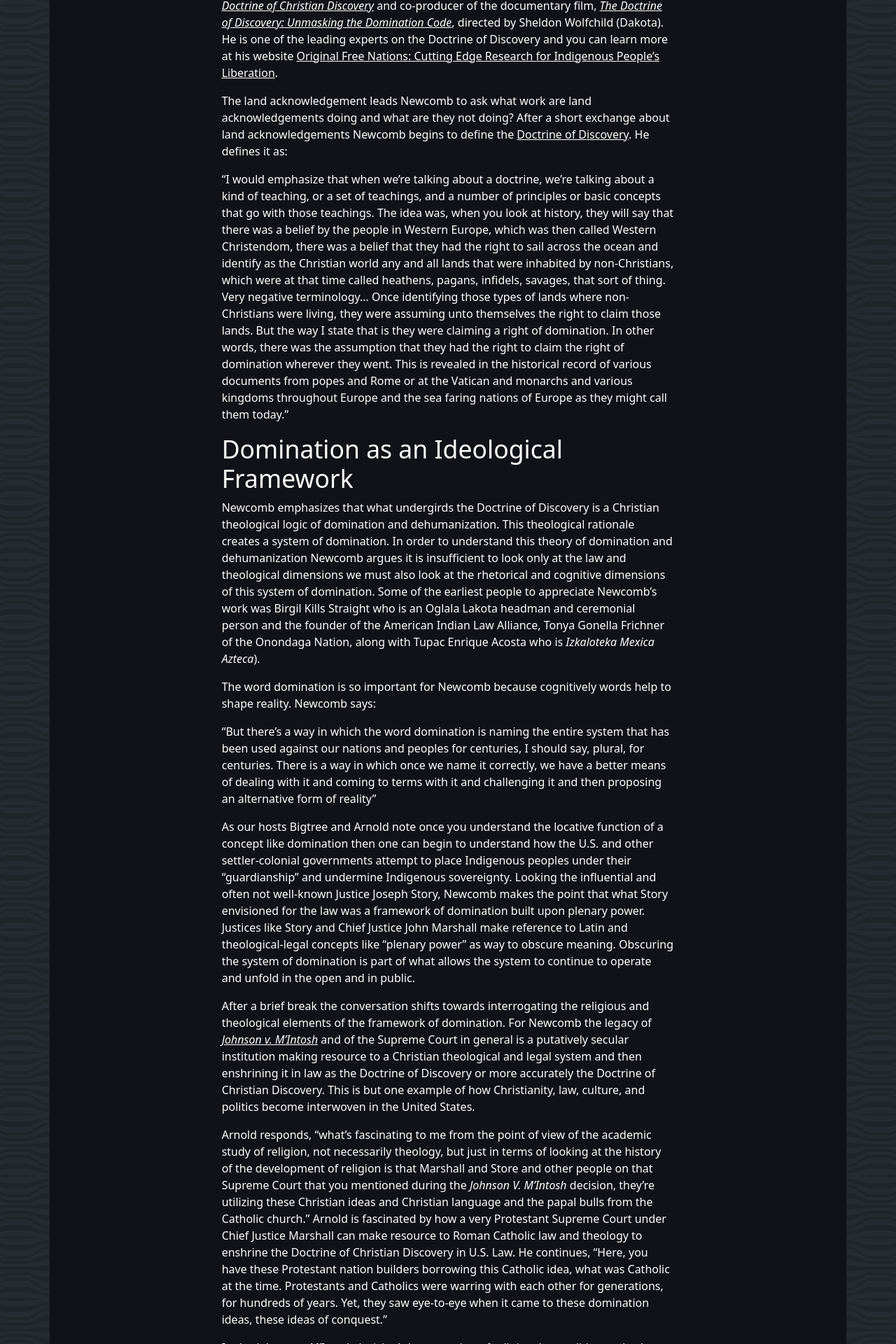
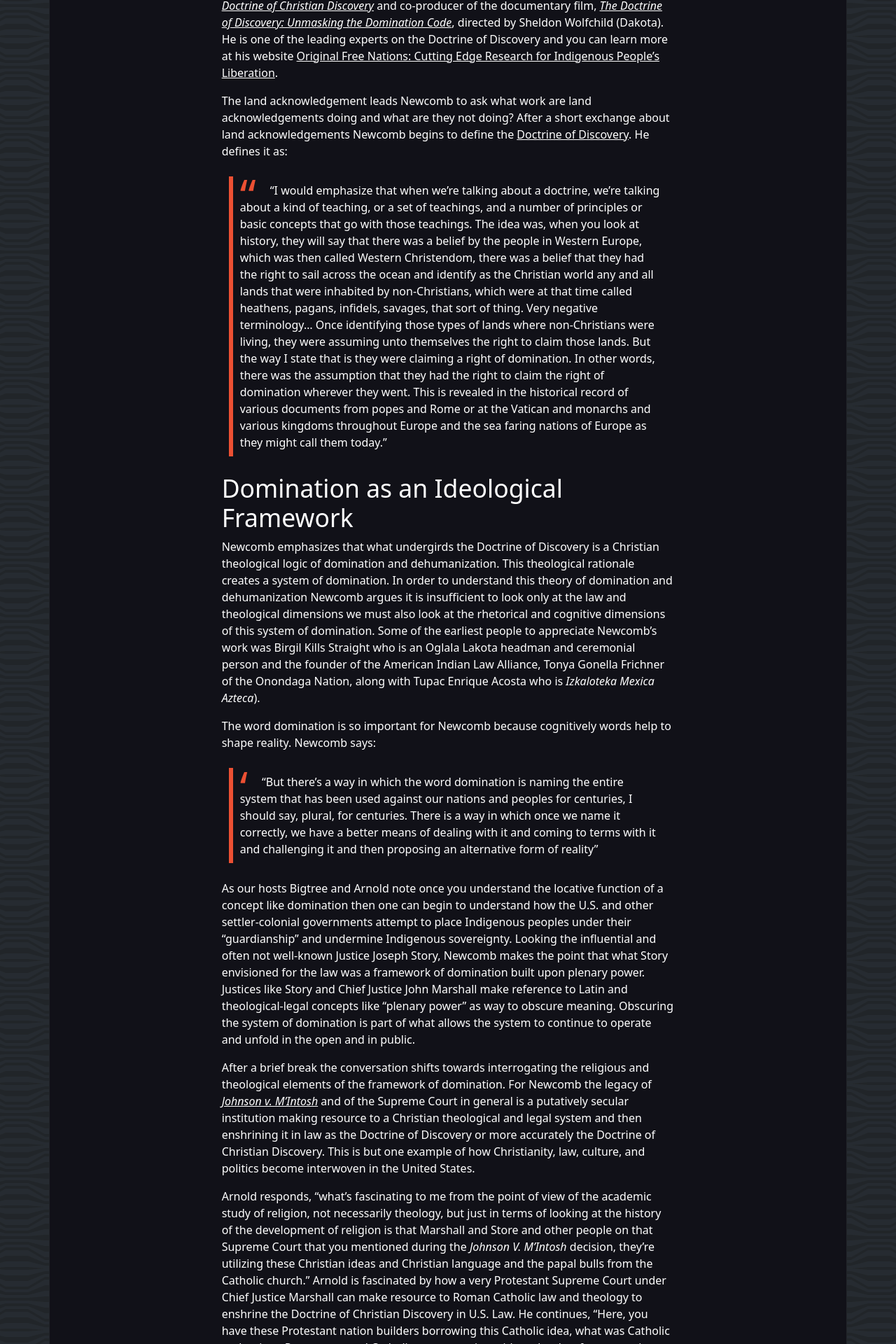
Before and after one commit to adamdjbrett/podcast-doctrineofdiscovery-v2, a Jekyll site: the page built from _posts/2022-06-12-episode-02.md, in a window 1280 px wide. Shown: the part 1006-2926 px from the top of the page at 70% size. Built offline with Jekyll 4.4.1, drawn with Linux system fonts in a browser that asks for light colours.

Commit message:
add blockquote style

```diff
--- a/assets/css/newstyle.css
+++ b/assets/css/newstyle.css
@@ -125,3 +125,21 @@
   animation: pulse;
   animation-duration: 1.5s;
 }
+/* blockquote */
+blockquote {
+	border-left: 6px solid #ec5033;
+	margin: 1.5em 10px;
+	padding: 0.5em 10px;
+	quotes: "\201C""\201D""\2018""\2019";
+  }
+  blockquote:before {
+	color: #ec5033;
+	content: open-quote;
+	font-size: 4em;
+	line-height: 0.1em;
+	margin-right: 0.25em;
+	vertical-align: -0.4em;
+  }
+  blockquote p {
+	display: inline;
+  }
```
